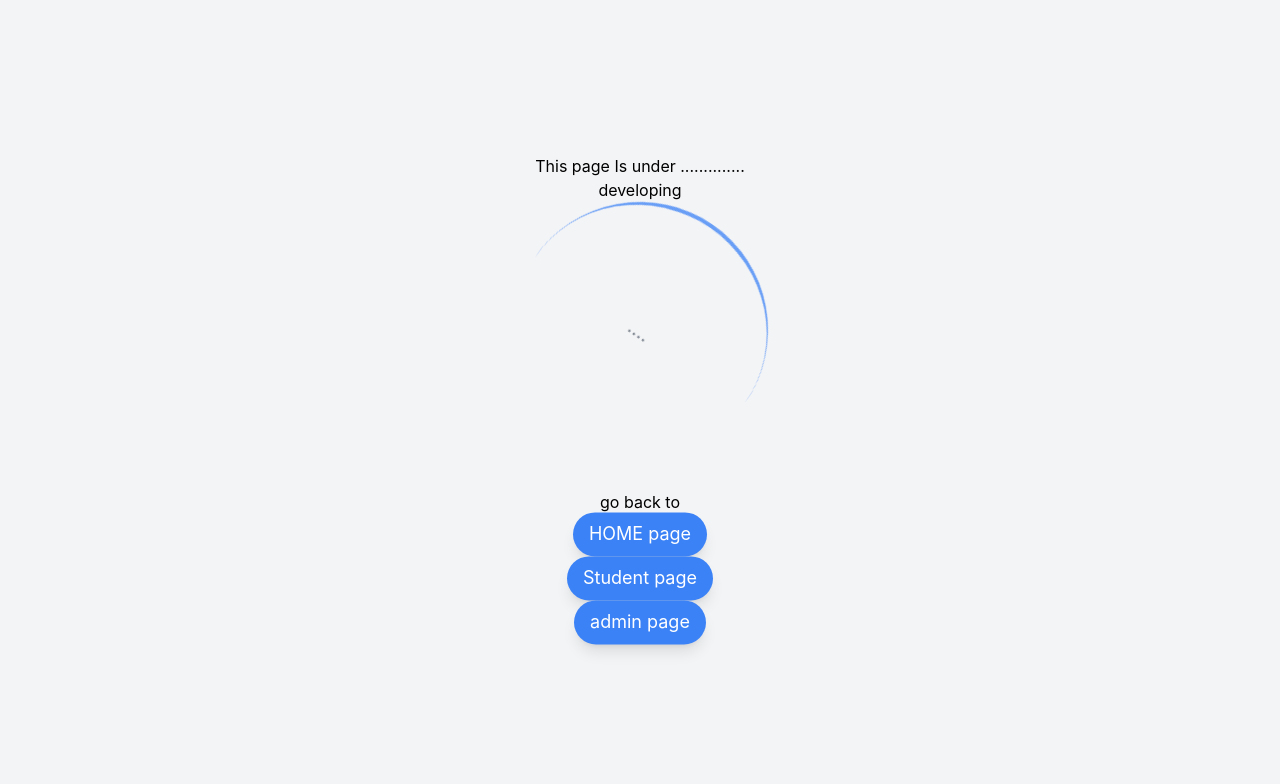
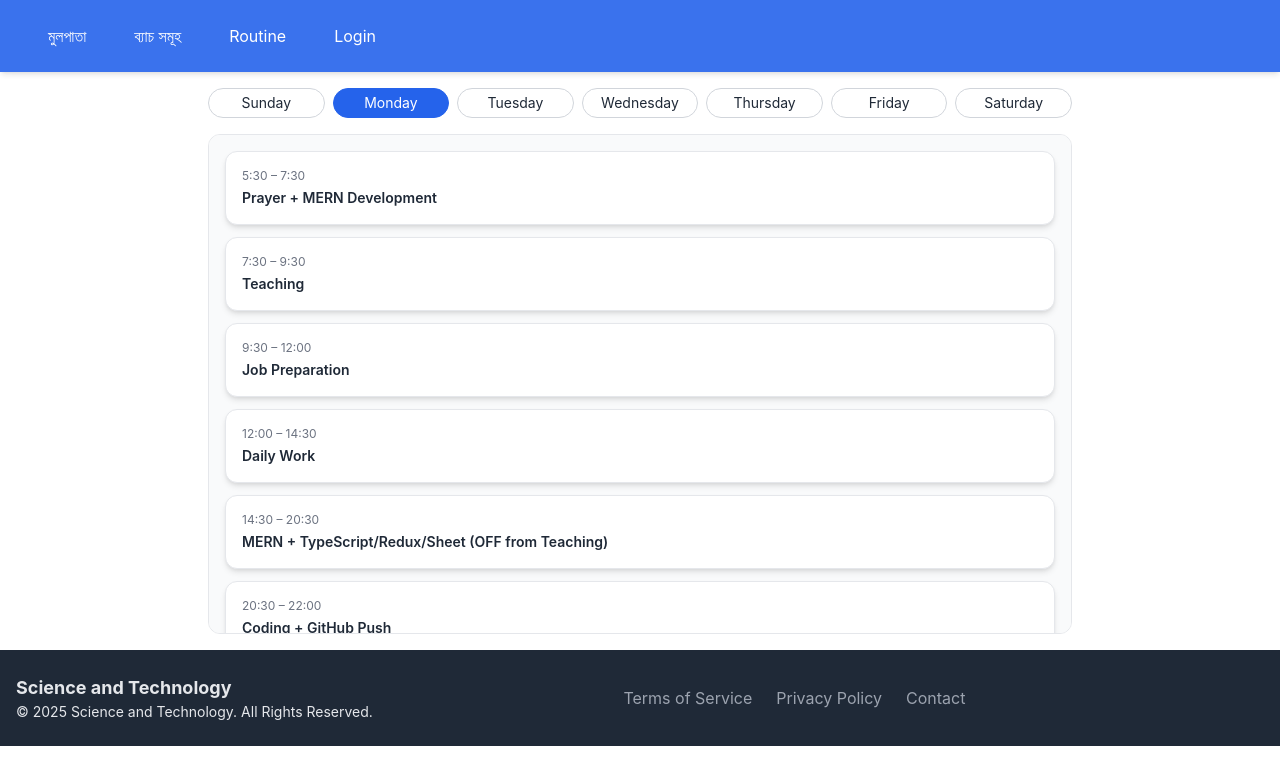
Before and after one commit to almubin78/Student-Management-System, a React (Create React App) app in the folder Student-collection-client/: page /routine in a window 1280 px wide. Shown: the top 784 px of the page. Built offline with nearby package versions, Linux system fonts and the light colour scheme.

Commit message:
new dynamic weekly routine added

```diff
--- a/Student-collection-client/src/components/Home/RootPage.js
+++ b/Student-collection-client/src/components/Home/RootPage.js
@@ -2,7 +2,7 @@ import React from 'react';
 import { Outlet } from 'react-router-dom';
 import Footer from './Footer/Footer';
 import Navbar from './Navbar/Navbar';
-import PhysicsCalculator from '../StudentsDashboard/PhysicsArea/PhysicsCalculator';
+// import PhysicsCalculator from '../StudentsDashboard/PhysicsArea/PhysicsCalculator';
 // import Calculator from '../StudentsDashboard/PhysicsArea/Calculator';
 // import useAxios from '../../hooks/useAxiosSecure';
 
@@ -13,7 +13,7 @@ const RootPage = () => {
                 <Navbar />
             </div>
             {/* <Calculator/> */}
-            <PhysicsCalculator/>
+            {/* <PhysicsCalculator/> */}
             <Outlet />
             <Footer />
         </div>
--- /dev/null
+++ b/Student-collection-client/src/components/Routine/WeeklyRoutine.js
@@ -0,0 +1,110 @@
+import React, { useState } from "react";
+
+const routine = {
+  Sunday: [
+    { time: "5:30 – 7:30", task: "Prayer + MERN Development" },
+    { time: "7:30 – 9:30", task: "Teaching" },
+    { time: "9:30 – 12:00", task: "Job Preparation" },
+    { time: "12:00 – 14:30", task: "Daily Work" },
+    { time: "14:30 – 16:00", task: "Teaching" },
+    { time: "16:00 – 20:30", task: "Teaching" },
+    { time: "20:30 – 22:00", task: "Coding + GitHub Push" },
+    { time: "22:00 – 5:30", task: "Sleeping" },
+  ],
+  Monday: [
+    { time: "5:30 – 7:30", task: "Prayer + MERN Development" },
+    { time: "7:30 – 9:30", task: "Teaching" },
+    { time: "9:30 – 12:00", task: "Job Preparation" },
+    { time: "12:00 – 14:30", task: "Daily Work" },
+    { time: "14:30 – 20:30", task: "MERN + TypeScript/Redux/Sheet (OFF from Teaching)" },
+    { time: "20:30 – 22:00", task: "Coding + GitHub Push" },
+    { time: "22:00 – 5:30", task: "Sleeping" },
+  ],
+  Tuesday: [
+    { time: "5:30 – 7:30", task: "Prayer + MERN Development" },
+    { time: "7:30 – 9:30", task: "MERN or Interview Prep (Teaching OFF)" },
+    { time: "9:30 – 12:00", task: "Job Preparation" },
+    { time: "12:00 – 14:30", task: "Daily Work" },
+    { time: "14:30 – 16:00", task: "Teaching" },
+    { time: "16:00 – 20:30", task: "Teaching" },
+    { time: "20:30 – 22:00", task: "Coding + GitHub Push" },
+    { time: "22:00 – 5:30", task: "Sleeping" },
+  ],
+  Wednesday: [
+    { time: "5:30 – 7:30", task: "Prayer + MERN Development" },
+    { time: "7:30 – 9:30", task: "Teaching" },
+    { time: "9:30 – 12:00", task: "Job Preparation" },
+    { time: "12:00 – 14:30", task: "Daily Work" },
+    { time: "14:30 – 16:00", task: "Teaching" },
+    { time: "16:00 – 20:30", task: "Teaching" },
+    { time: "20:30 – 22:00", task: "Coding + GitHub Push" },
+    { time: "22:00 – 5:30", task: "Sleeping" },
+  ],
+  Thursday: [
+    { time: "5:30 – 7:30", task: "Prayer + MERN Development" },
+    { time: "7:30 – 9:30", task: "Teaching" },
+    { time: "9:30 – 12:00", task: "Job Preparation" },
+    { time: "12:00 – 14:30", task: "Daily Work" },
+    { time: "14:30 – 20:30", task: "Deep MERN + Projects (Teaching OFF)" },
+    { time: "20:30 – 22:00", task: "Coding + GitHub Push" },
+    { time: "22:00 – 5:30", task: "Sleeping" },
+  ],
+  Friday: [
+    { time: "5:30 – 7:30", task: "Prayer + MERN Development" },
+    { time: "7:30 – 9:30", task: "Teaching" },
+    { time: "9:30 – 12:00", task: "Job Preparation" },
+    { time: "12:00 – 14:30", task: "Daily Work" },
+    { time: "14:30 – 16:00", task: "Teaching" },
+    { time: "16:00 – 20:30", task: "Teaching" },
+    { time: "20:30 – 22:00", task: "Weekly GitHub Review + Planning" },
+    { time: "22:00 – 5:30", task: "Sleeping" },
+  ],
+  Saturday: [
+    { time: "5:30 – 7:30", task: "Prayer + MERN Development" },
+    { time: "7:30 – 9:30", task: "Teaching" },
+    { time: "9:30 – 12:00", task: "Mock Interview / CV Update" },
+    { time: "12:00 – 14:30", task: "Daily Work" },
+    { time: "14:30 – 16:00", task: "Teaching" },
+    { time: "16:00 – 20:30", task: "Teaching" },
+    { time: "20:30 – 22:00", task: "Skill Improvement (Redux/TS)" },
+    { time: "22:00 – 5:30", task: "Sleeping" },
+  ],
+};
+
+const days = Object.keys(routine);
+
+const RoutineCard = ({ time, task }) => (
+  <div className="bg-white border border-gray-200 shadow-md rounded-xl p-4 mb-3">
+    <div className="text-xs text-gray-500 mb-1">{time}</div>
+    <div className="text-sm font-semibold text-gray-800">{task}</div>
+  </div>
+);
+
+export default function WeeklyRoutine() {
+  const [activeDay, setActiveDay] = useState("Monday");
+
+  return (
+    <div className="w-full max-w-4xl mx-auto p-4">
+      <div className="grid grid-cols-2 sm:grid-cols-4 md:grid-cols-7 gap-2 mb-4">
+        {days.map((day) => (
+          <button
+            key={day}
+            onClick={() => setActiveDay(day)}
+            className={`text-xs sm:text-sm px-3 py-1 rounded-full border transition duration-200 ${
+              activeDay === day
+                ? "bg-blue-600 text-white border-blue-600"
+                : "bg-white text-gray-800 border-gray-300 hover:bg-blue-50"
+            }`}
+          >
+            {day}
+          </button>
+        ))}
+      </div>
+      <div className="h-[500px] overflow-y-auto bg-gray-50 p-4 rounded-xl border border-gray-200">
+        {routine[activeDay].map((entry, idx) => (
+          <RoutineCard key={idx} time={entry.time} task={entry.task} />
+        ))}
+      </div>
+    </div>
+  );
+}
--- a/Student-collection-client/src/router/router2.js
+++ b/Student-collection-client/src/router/router2.js
@@ -21,6 +21,7 @@ import Register from "../components/Home/OutlatePages/Register/Register";
 import MotionSimulator from "../components/StudentsDashboard/PlayAnimation/MotionSimulator";
 import CollisionSimulator from "../components/StudentsDashboard/PlayAnimation/CollisionSimulator";
 import InelasticCollisionSimulator from "../components/StudentsDashboard/PlayAnimation/InelasticCollisionSimulator";
+import WeeklyRoutine from "../components/Routine/WeeklyRoutine";
 
 
 const router2 = createBrowserRouter([
@@ -46,6 +47,10 @@ const router2 = createBrowserRouter([
             {
                 path:'/contact',
                 element:<Contact/>
+            },
+            {
+                path:'/routine',
+                element:<WeeklyRoutine/>
             },
         ]
     },
```
